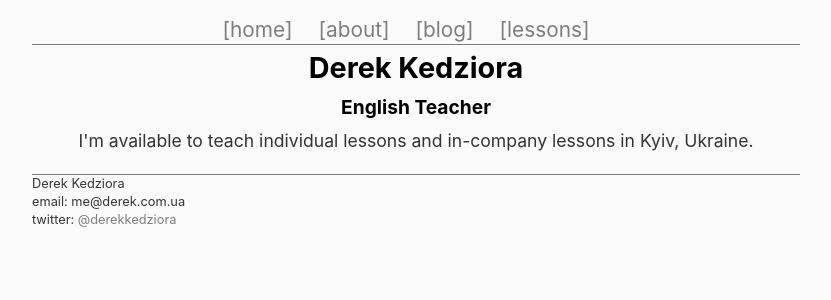
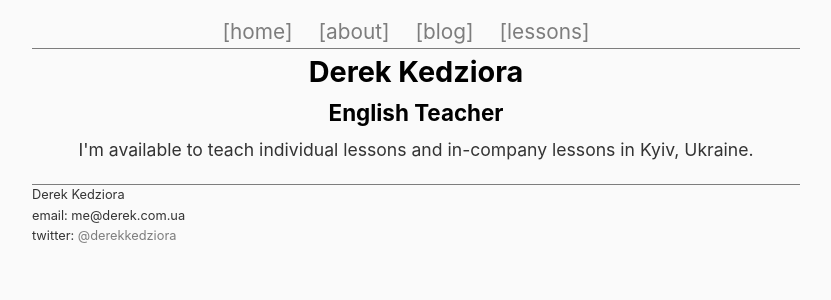
Before and after one commit to ZeroDeth/derekkedziora.github.io, a Jekyll site: the page built from index.html, in a window 1280 px wide. Shown: the top 300 px of the page, without its empty margins (224-1055 px from the left). Built offline with Jekyll 4.4.1, drawn with Linux system fonts in a browser that asks for light colours.

Commit message:
minor fixes

```diff
--- a/css/main.css
+++ b/css/main.css
@@ -18,13 +18,11 @@ a:hover {
 
 p, ul, ol {
     font-size: 1.1em;
-    line-height: 1.4em;
+    line-height: 1.6em;
     color: #333;
-    margin: 5px 0px 20px 0px;
-}
-
-h1, h2, h3, {
-    font-family: -apple-system, ".SFNSText-Regular", "San Francisco", "Roboto", "Segoe UI", "Helvetica Neue", "Lucida Grande", sans-serif;
+    margin: 0px 0px 20px 0px;
+    padding: 0px;
+    list-style: none;
 }
 
 h1 {
@@ -34,25 +32,18 @@ h1 {
 }
 
 h2 {
-    font-size: 1.5em;
-    margin: 20px 0px 30px 0px;
+    font-size: 1.6em;
+    margin: 10px 0px 10px 0px;
 }
 
 h3 {
-    font-size: 1.2em;
+    font-size: 1.4em;
     margin: 10px 0px 10px 0px;
-}
-
-
-nav ul, footer ul {
-    font-size: 1em; font-family: -apple-system, ".SFNSText-Regular", "San Francisco", "Roboto", "Segoe UI", "Helvetica Neue", "Lucida Grande", sans-serif;
-    padding: 0px;
-    list-style: none;
 }
 
 nav ul li, footer ul li {
     display: inline;
-    margin-right: 20px;
+    margin: 0px 20px 0px 0px;
 }
 
 #top-bar {
@@ -74,7 +65,7 @@ nav ul li, footer ul li {
 
 #content-link {
     font-size: .8em;
-    margin-top: -1.1em;
+    margin: -1.2em 0em 1.5em 0em;
 }
 
 #lesson-type-bar {
```
